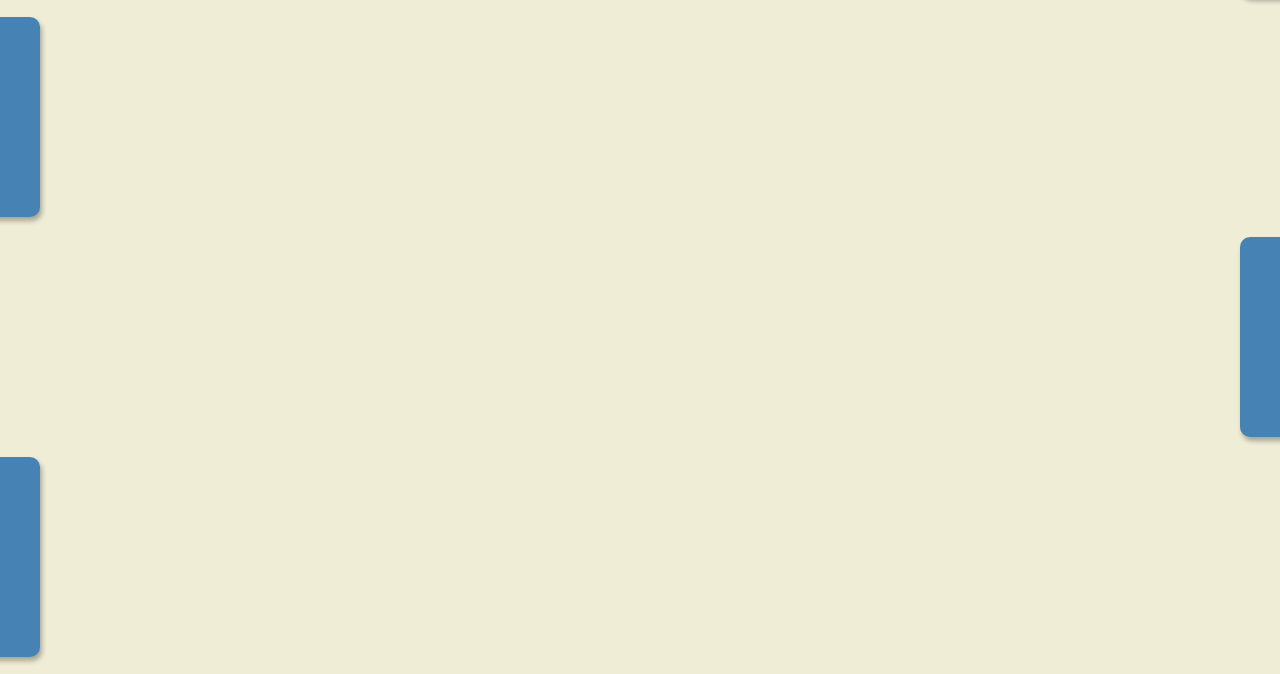
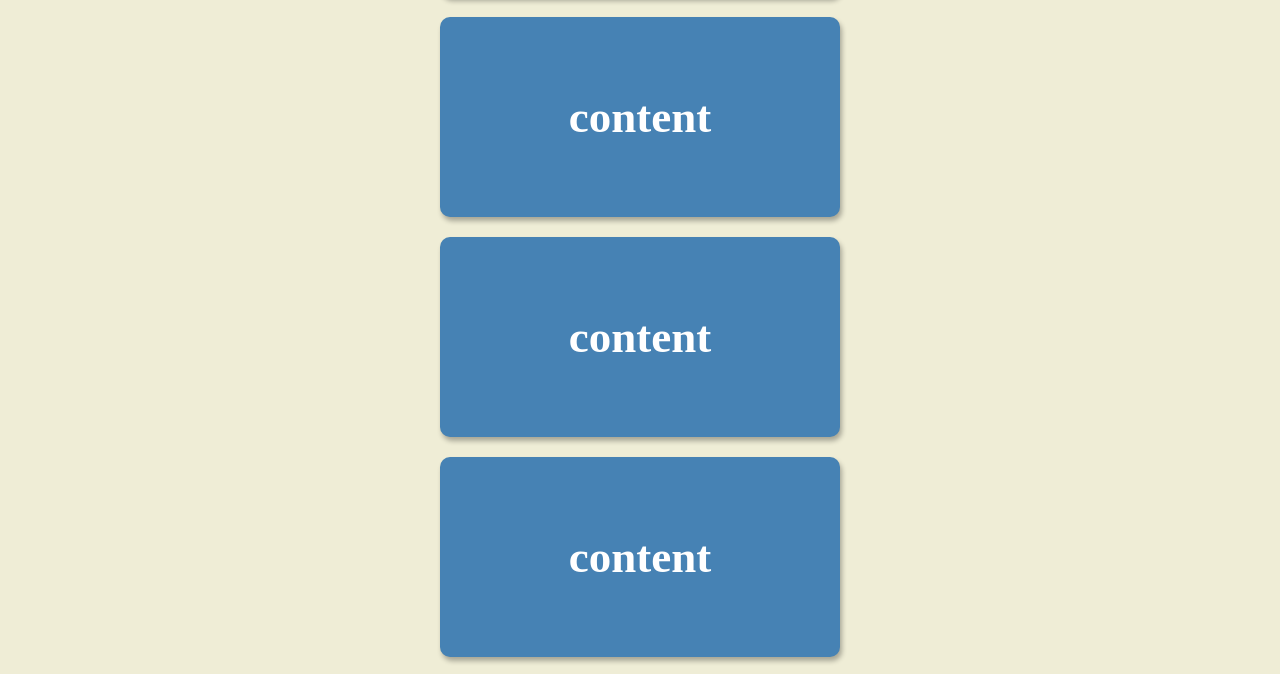
Before and after one commit to gokhanbyk/scroll-animation, a plain HTML site: page index.html in a window 1280 px wide. Shown: the part 710-1384 px from the top of the page. Drawn offline with Linux system fonts and the light colour scheme; a web font is replaced by a local one.

Commit message:
scroll animation with js

```diff
--- a/script.js
+++ b/script.js
@@ -1 +1,19 @@
-// Script
+const boxes = document.querySelectorAll('.box')
+
+window.addEventListener('scroll', checkBoxes)
+
+
+function checkBoxes() {
+    const triggerBottom = window.innerHeight / 5 * 4
+
+    boxes.forEach(box => {
+        // A DOMReact describes the size and position of a rectangle
+        const boxTop = box.getBoundingClientRect().top
+
+        if (boxTop < triggerBottom) {
+            box.classList.add('show')
+        } else {
+            box.classList.remove('show')
+        }
+    })
+}
--- a/style.css
+++ b/style.css
@@ -12,6 +12,7 @@ body {
   flex-direction: column;
   justify-content: center;
   margin: 0;
+  overflow-x: hidden;
 }
 
 h1 {
```
